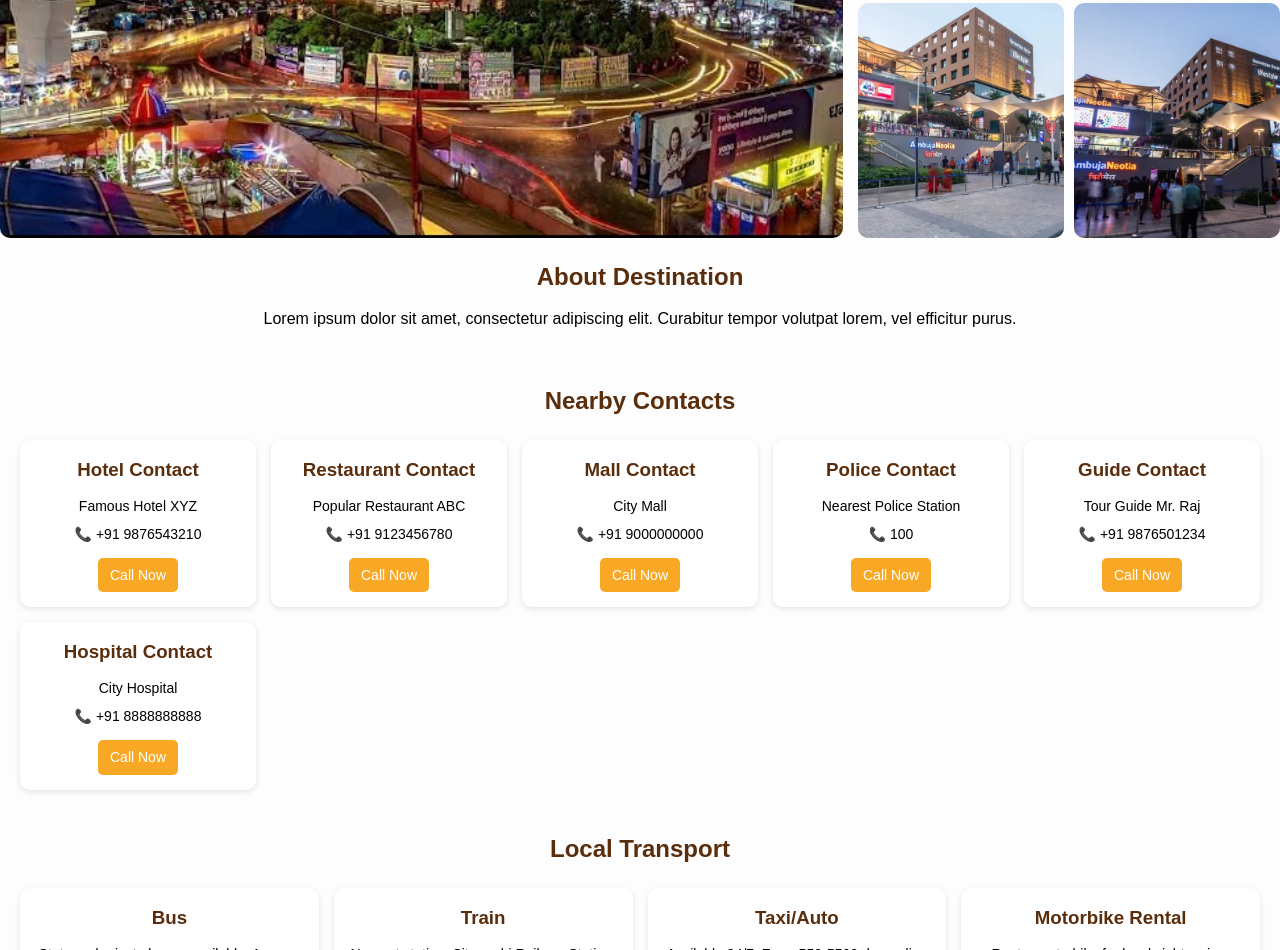
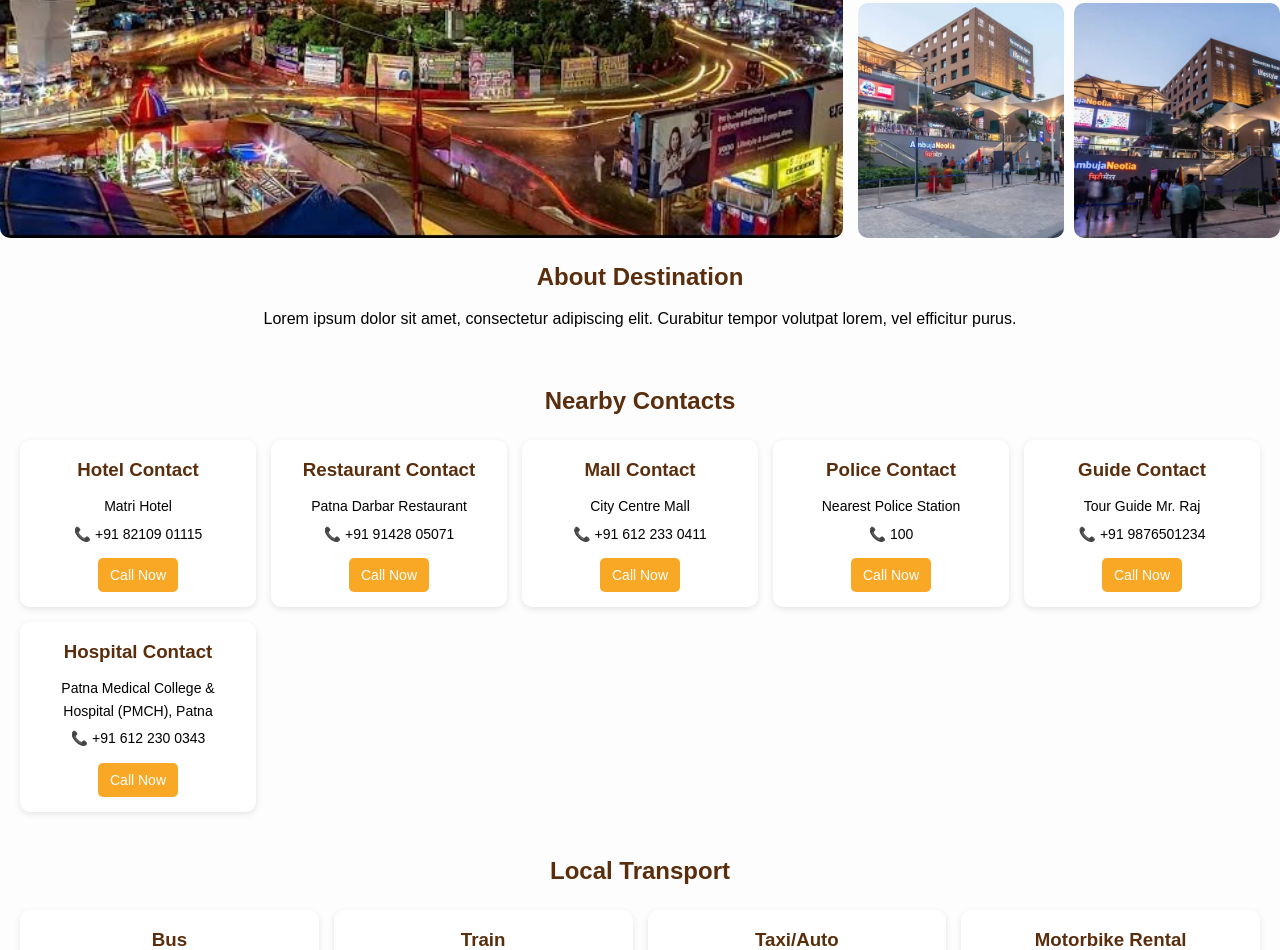
Before and after one commit to amankumar96617/tourist_, a plain HTML site: page html/destnation/patnacity.html in a window 1280 px wide. Shown: the part 304-1254 px from the top of the page. Drawn offline with Linux system fonts and the light colour scheme.

Commit message:
Update patnacity.html

```diff
--- a/html/destnation/patnacity.html
+++ b/html/destnation/patnacity.html
@@ -307,21 +307,21 @@
     <div class="contact-cards">
       <div class="card">
         <h3>Hotel Contact</h3>
-        <p>Famous Hotel XYZ</p>
-        <p>📞 +91 9876543210</p>
-        <a href="tel:+919876543210">Call Now</a>
+        <p>Matri Hotel</p>
+        <p>📞 +91 82109 01115</p>
+        <a href="tel:+91 82109 01115">Call Now</a>
       </div>
       <div class="card">
         <h3>Restaurant Contact</h3>
-        <p>Popular Restaurant ABC</p>
-        <p>📞 +91 9123456780</p>
-        <a href="tel:+919123456780">Call Now</a>
+        <p>Patna Darbar Restaurant</p>
+        <p>📞 +91 91428 05071 </p>
+        <a href="tel:+91 91428 05071">Call Now</a>
       </div>
       <div class="card">
         <h3>Mall Contact</h3>
-        <p>City Mall</p>
-        <p>📞 +91 9000000000</p>
-        <a href="tel:+919000000000">Call Now</a>
+        <p>City Centre Mall</p>
+        <p>📞 +91 612 233 0411</p>
+        <a href="tel:+91 612 233 0411">Call Now</a>
       </div>
       <div class="card">
         <h3>Police Contact</h3>
@@ -337,9 +337,9 @@
       </div>
       <div class="card">
         <h3>Hospital Contact</h3>
-        <p>City Hospital</p>
-        <p>📞 +91 8888888888</p>
-        <a href="tel:+918888888888">Call Now</a>
+        <p>Patna Medical College & Hospital (PMCH), Patna</p>
+        <p>📞 +91 612 230 0343 </p>
+        <a href="tel:+91 612 230 0343">Call Now</a>
       </div>
     </div>
   </section>
```
